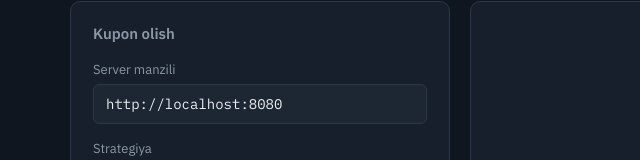
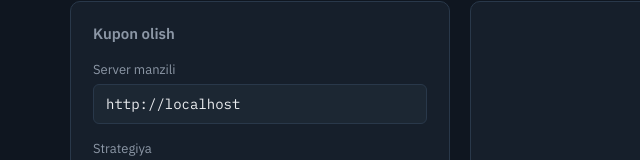
Before and after one commit to kicheol83/flashdrop, a plain HTML site: page frontend/index.html in a window 1280 px wide. Shown: the part 110-270 px from the top of the page, 0-640 px from the left. Drawn offline with Linux system fonts and the light colour scheme; no server answers.

Commit message:
chore: add production deploy config, ko/en readme and favicon

```diff
--- a/frontend/index.html
+++ b/frontend/index.html
@@ -3,6 +3,7 @@
 <head>
 <meta charset="UTF-8">
 <meta name="viewport" content="width=device-width, initial-scale=1.0">
+<link rel="icon" type="image/svg+xml" href="favicon.svg">
 <title>FlashDrop — jonli konsol</title>
 <link rel="preconnect" href="https://fonts.googleapis.com">
 <link rel="preconnect" href="https://fonts.gstatic.com" crossorigin>
@@ -458,6 +459,10 @@
     cRateLimited: document.getElementById('cRateLimited')
   };
 
+  if (location.protocol !== 'file:') {
+    els.baseUrl.value = location.origin;
+  }
+
   const counts = { SUCCESS: 0, SOLD_OUT: 0, ALREADY_CLAIMED: 0, CAMPAIGN_NOT_STARTED: 0, RATE_LIMITED: 0 };
   let statusTimer = null;
   let lastRemaining = null;
```
Also changed, not shown: frontend/favicon.svg (added), 9 other files.
